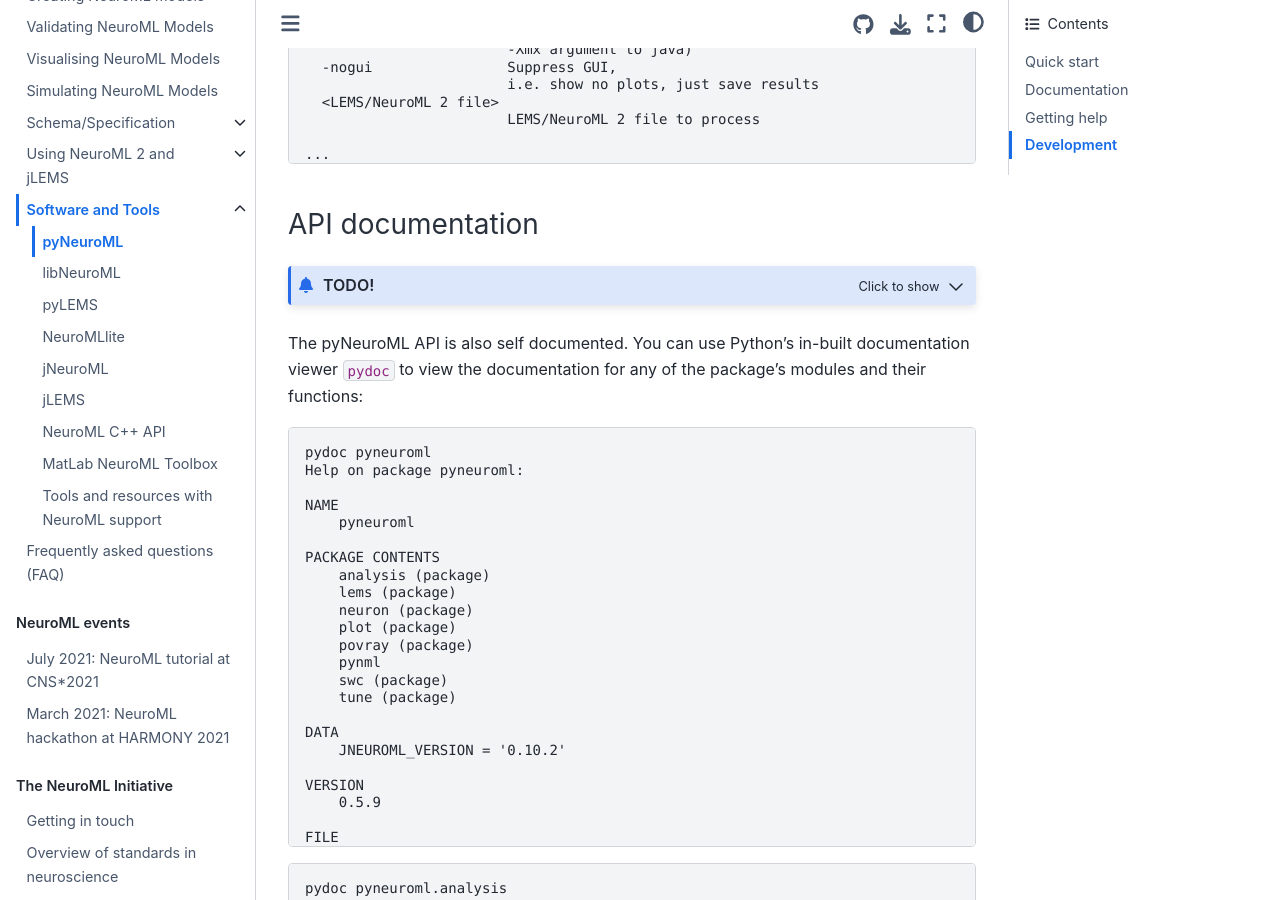
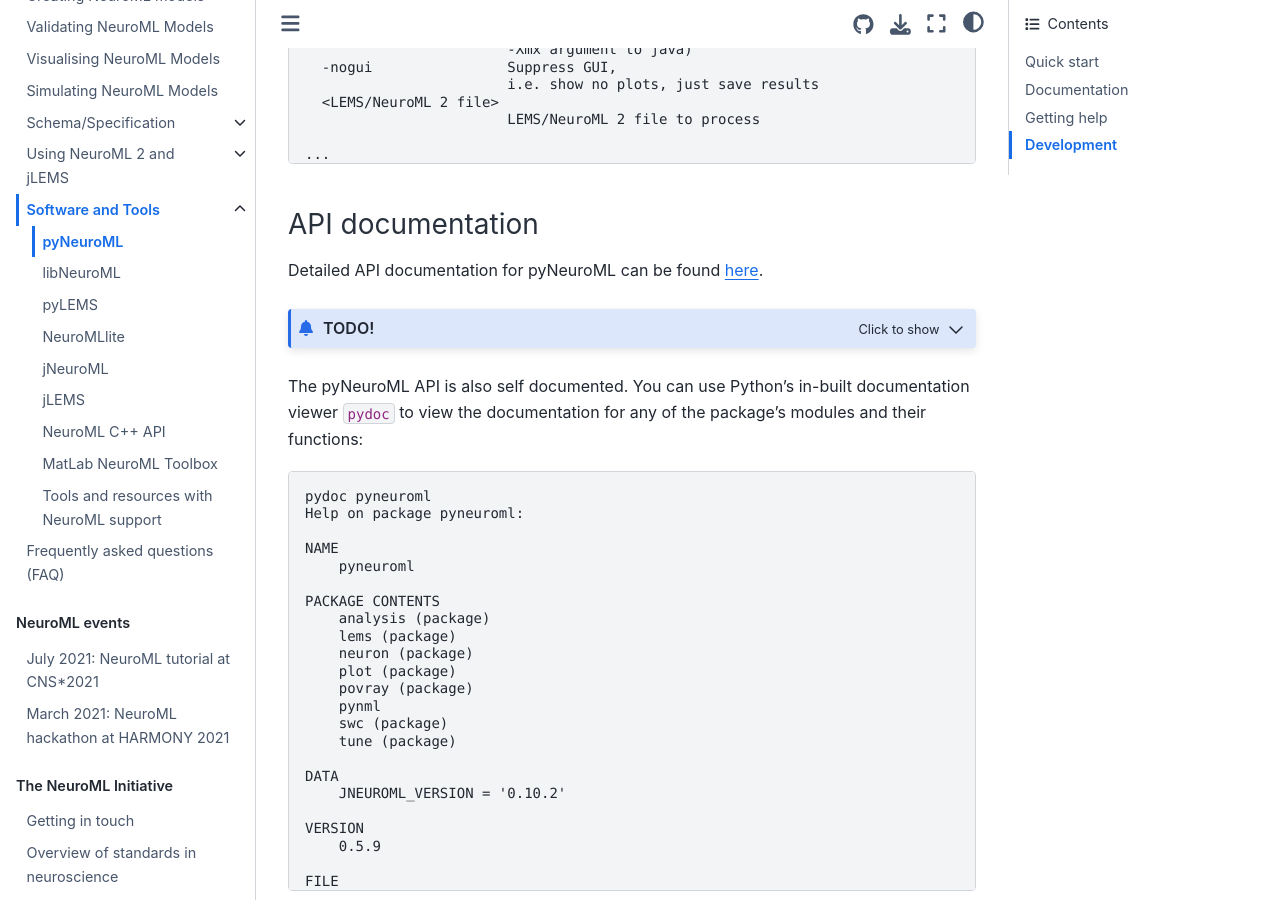
Before and after one commit to NeuroML/Documentation, a Jupyter Book: the page built from source/Userdocs/Software/pyNeuroML.md, in a window 1280 px wide and 900 px high, scrolled down 2902 px. Built offline with Jupyter Book 1.0.4 settings and Sphinx 7.4.7 and the Sphinx Book theme 1.1.4, drawn with Linux system fonts in a browser that asks for light colours; cross-references to code outside the pages are shown as plain code.

Commit message:
feat: add link to pyNeuroML RTD

````diff
--- a/source/Userdocs/Software/pyNeuroML.md
+++ b/source/Userdocs/Software/pyNeuroML.md
@@ -123,6 +123,8 @@ Shared options:
 (pyneuroml:api_docs)=
 ### API documentation
 
+Detailed API documentation for pyNeuroML can be found [here](https://pyneuroml.readthedocs.io/en/development/).
+
 ```{admonition} TODO!
 :class: dropdown
 Generate and publish API documentation for pyNeuroML.
````
